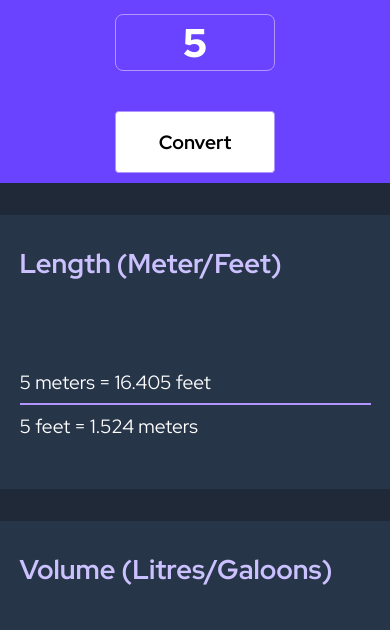
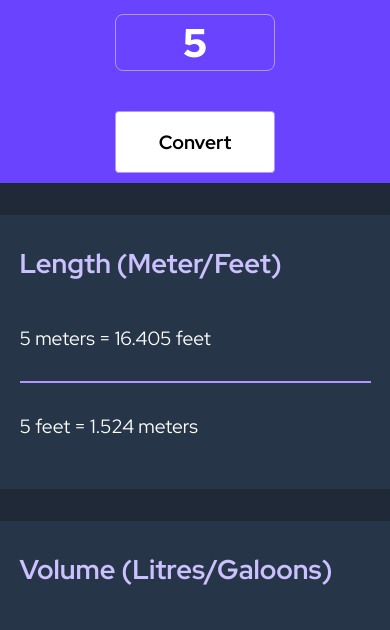
Before and after one commit to amir-the6th/Unit-Converter, a plain HTML site: page index.html in a window 390 px wide. Both pictures are taken after typing "5" into the empty fields and a click on the button "Convert". Shown: the part 146-776 px from the top of the page. Drawn offline with nearby package versions, Linux system fonts and the light colour scheme.

Commit message:
Fix styling for mobile and desktop

```diff
--- a/index.css
+++ b/index.css
@@ -32,6 +32,10 @@ input[type=number]{
     justify-content: space-around;
 }
 .conversion-box {
+    display: flex;
+    flex-direction: column;
+    justify-content: space-between;
+    height: 13em;
     padding: 2em;
     background-color: white;
     border-radius: 0.2em;
@@ -91,10 +95,6 @@ p {
         width: 90%;
         margin: 1em 0;
         border-radius: 0.2em;
-        height: 13em;
-        display: flex;
-        flex-direction: column;
-        justify-content: space-between;
     }
     .result-container {
         flex-direction:column;
--- a/index.js
+++ b/index.js
@@ -35,13 +35,13 @@ function runConversion() {
     calculateMass();
 
     lengthEl.innerHTML = `
-        ${conversionValue} meters = ${feet} feet <br/><hr/> ${conversionValue} feet = ${meters} meters
+        ${conversionValue} meters = ${feet} feet <br/><br/><hr/><br/> ${conversionValue} feet = ${meters} meters
     `;
     volumeEl.innerHTML = `
-        ${conversionValue} litres = ${galoons} galoons <br/><hr/> ${conversionValue} galoons = ${litres} litres
+        ${conversionValue} litres = ${galoons} galoons <br/><br/><hr/><br/> ${conversionValue} galoons = ${litres} litres
     `;
     massEl.innerHTML = `
-        ${conversionValue} kilos = ${pounds} pounds <br/><hr/> ${conversionValue} pounds = ${kilos} kilos
+        ${conversionValue} kilos = ${pounds} pounds <br/><br/><hr/><br/> ${conversionValue} pounds = ${kilos} kilos
     `;
 }
 
```
